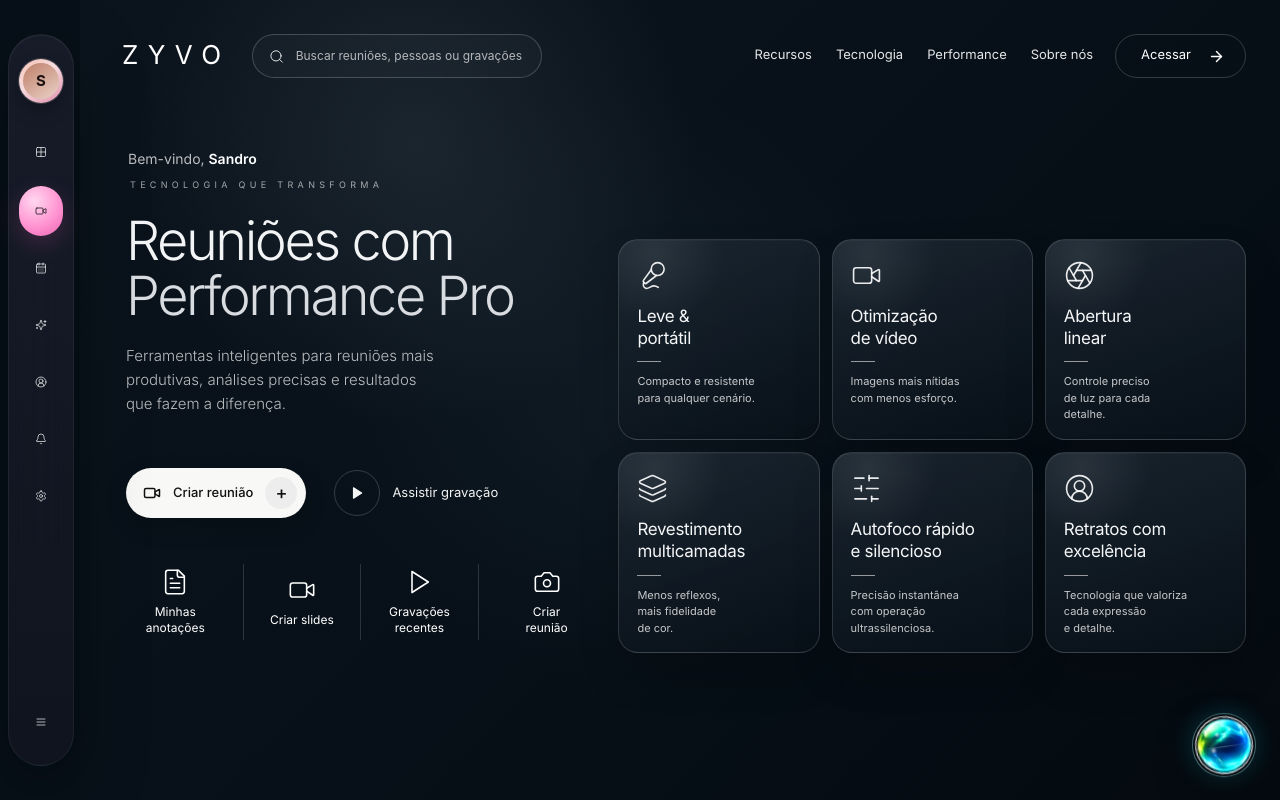
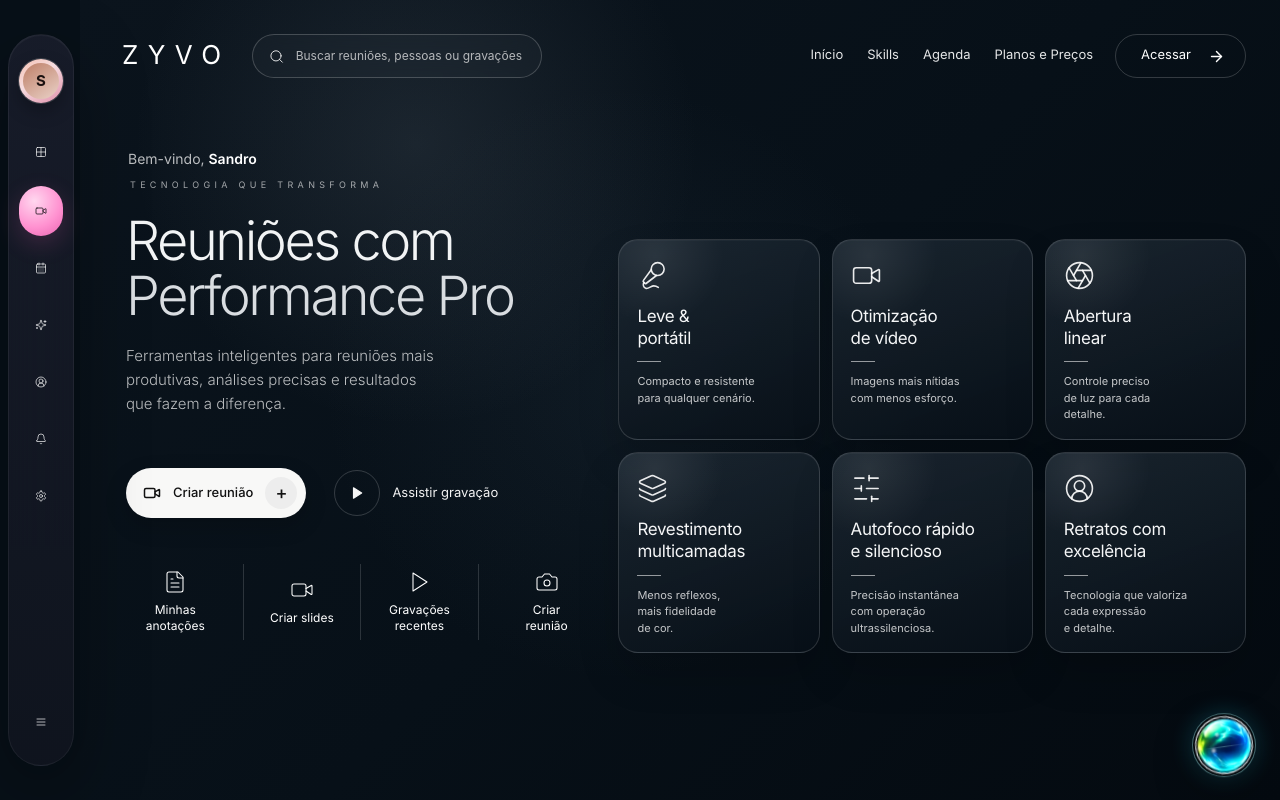
Before and after one commit to nexenagencia-prog/ZYVO, a Next.js app: page / in a window 1280 px wide. Built offline with nearby package versions, Linux system fonts and the light colour scheme; no server answers; the database is empty.

Commit message:
ui: update top navigation and refine quick actions

```diff
--- a/src/app/page.tsx
+++ b/src/app/page.tsx
@@ -137,10 +137,10 @@ export default function HomePage(){
             <input value={q} onChange={e=>setQ(e.target.value)} placeholder="Buscar reuniões, pessoas ou gravações"/>
           </form>
           <nav className={styles.topnav}>
-            <Link href="/reunioes">Recursos</Link>
-            <Link href="/skills">Tecnologia</Link>
-            <Link href="/skills">Performance</Link>
-            <Link href="/profile">Sobre nós</Link>
+            <Link href="/">Início</Link>
+            <Link href="/skills">Skills</Link>
+            <Link href="/agenda">Agenda</Link>
+            <Link href="/planos">Planos e Preços</Link>
           </nav>
           <Link href="/login" className={styles.access}>Acessar <ArrowRight size={17}/></Link>
         </header>
@@ -158,7 +158,7 @@ export default function HomePage(){
             <div className={styles.quickRow}>
               {quickLinks.map(({label,href,icon:Icon})=>(
                 <Link key={label} href={href} className={styles.quickItem}>
-                  <Icon size={28} strokeWidth={1.35}/>
+                  <Icon size={24} strokeWidth={1.05}/>
                   <span>{label.split('\n').map((line,idx)=><span key={idx}>{line}</span>)}</span>
                 </Link>
               ))}
```
